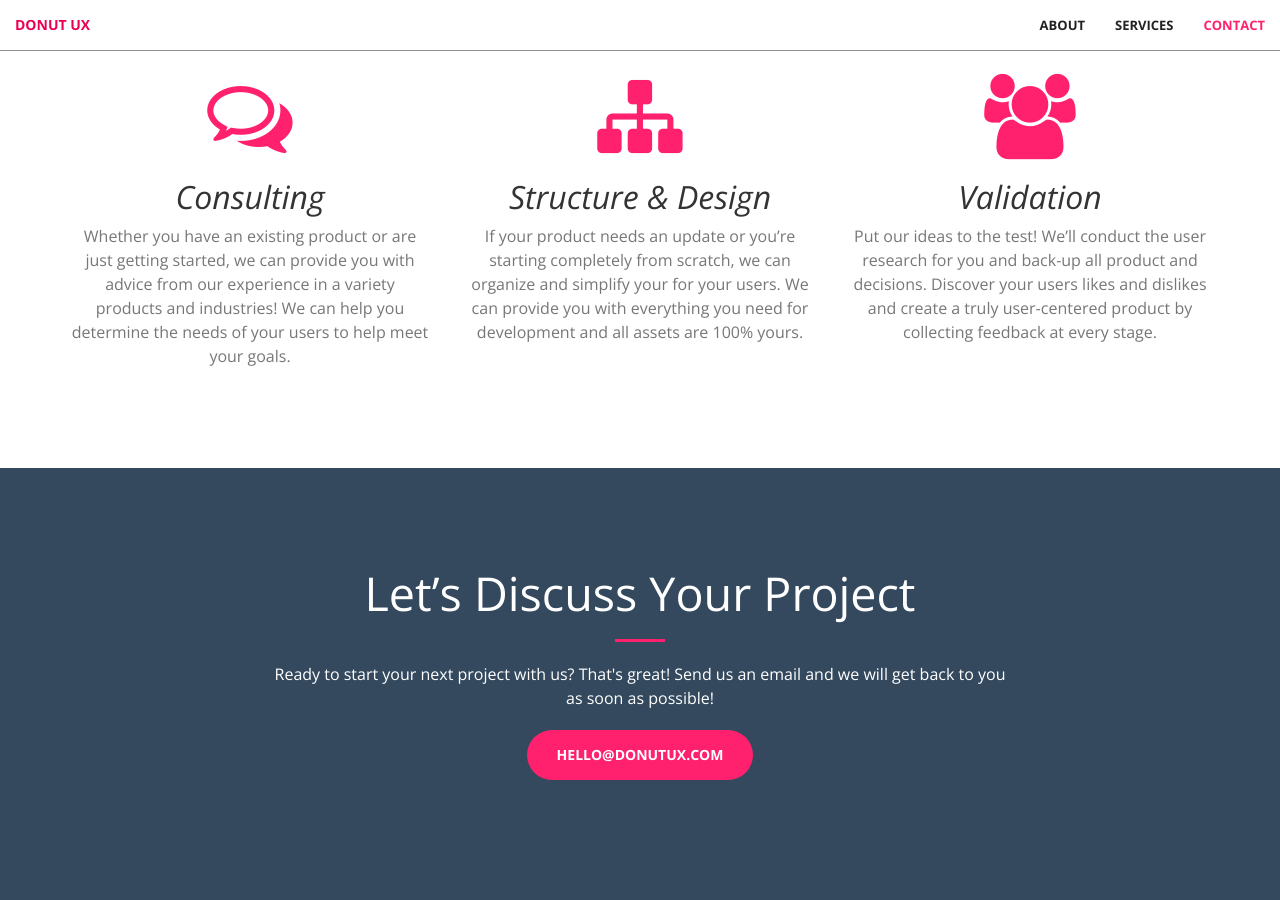
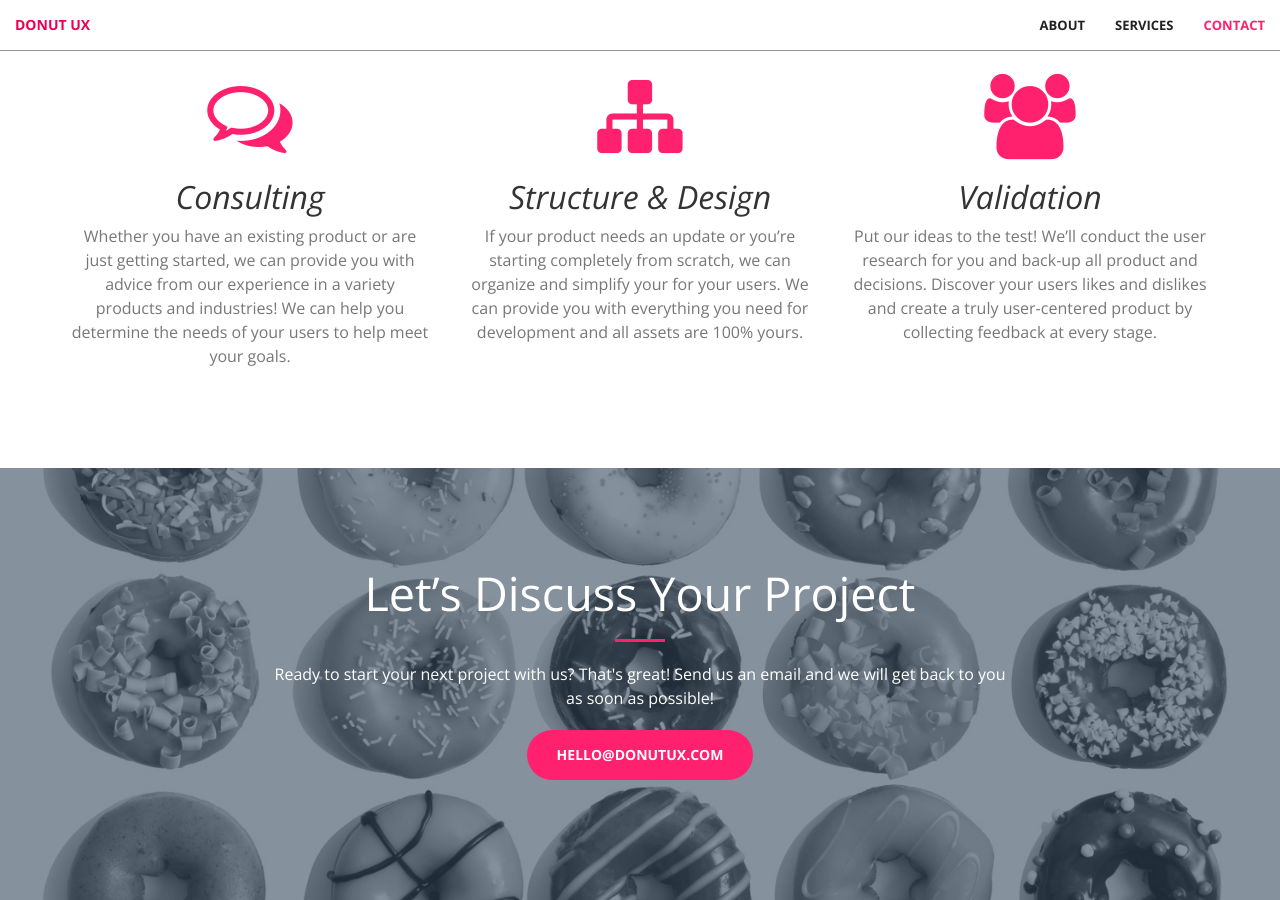
Before and after one commit to donutux/donutux.github.io, a Jekyll site: the page built from index.html, in a window 1280 px wide and 900 px high, scrolled down 1387 px. Built offline with Jekyll 4.4.1, drawn with Linux system fonts in a browser that asks for light colours.

Commit message:
Add background image to let's discuss section.

```diff
--- a/_sass/_base.scss
+++ b/_sass/_base.scss
@@ -336,6 +336,9 @@ header {
 #contact {
   color: white;
   background-color: $alt-dark;
+  @include background-cover;
+  background-position: center;
+  background-image: url('../img/lets-discuss.png');
 }
 
 #contact .fa {
```
Also changed, not shown: img/lets-discuss.png (added).
